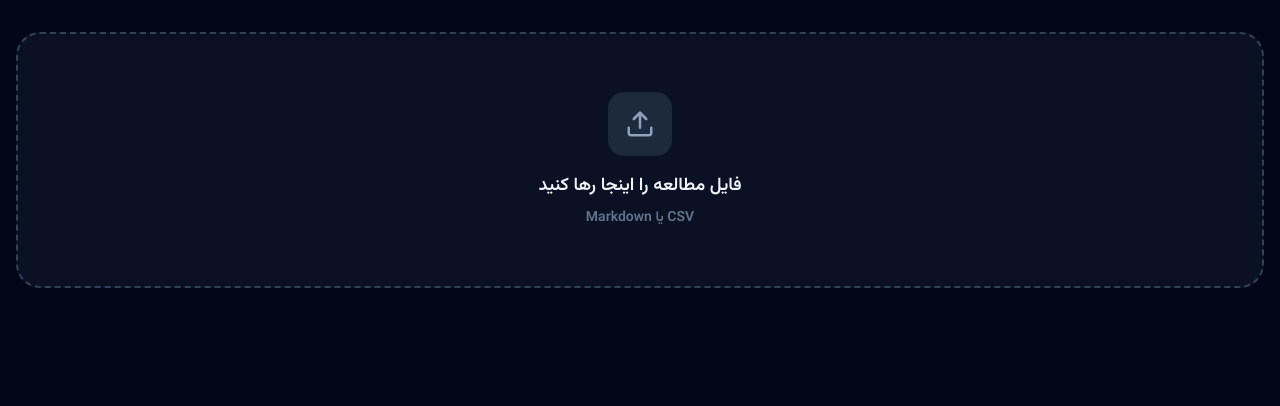
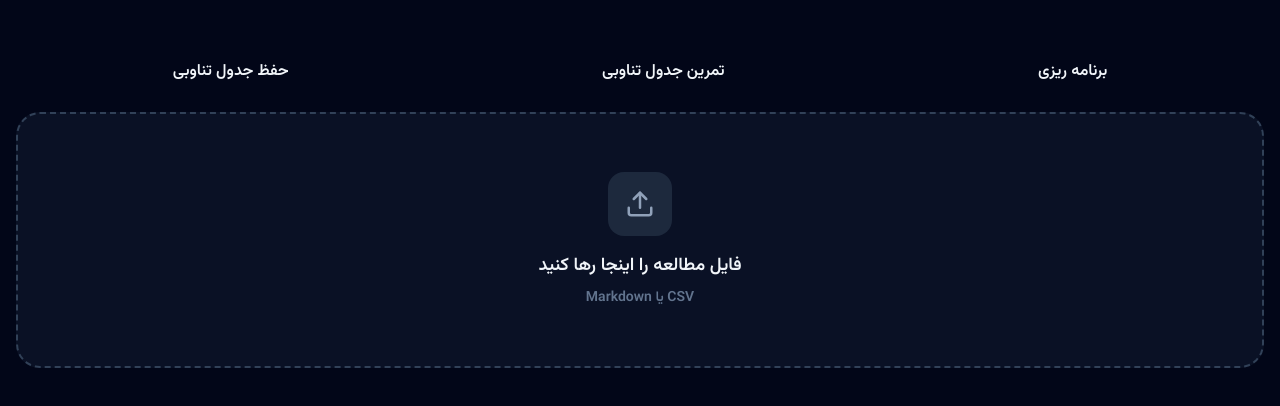
Before and after one commit to 0XiSi/study-analyzer, a Next.js app: page / in a window 1280 px wide. Shown: the top 406 px of the page. Built offline with nearby package versions, Linux system fonts and the light colour scheme.

Commit message:
good things

```diff
--- a/app/page.tsx
+++ b/app/page.tsx
@@ -12,6 +12,7 @@ import { parseCSV } from "@/app/lib/parser";
 import { calculateStats } from "@/app/lib/statistics";
 
 import type { Session } from "@/app/lib/types";
+import Link from "next/link";
 
 export default function Home() {
   const [sessions, setSessions] = useState<Session[]>([]);
@@ -54,7 +55,14 @@ export default function Home() {
     >
       <div className="mx-auto max-w-7xl px-4 py-8">
         {sessions.length === 0 ? (
-          <FileUploader onFile={handleFile} />
+        <section>
+          <div className={'flex justify-around my-7'}>
+            <Link href={'/planner'}>برنامه ریزی</Link>
+            <Link href={'/train'}>تمرین جدول تناوبی</Link>
+            <Link href={'/learn'}>حفظ جدول تناوبی</Link>
+          </div>
+            <FileUploader onFile={handleFile} />
+        </section>
         ) : (
           <>
             <TagFilter
```
